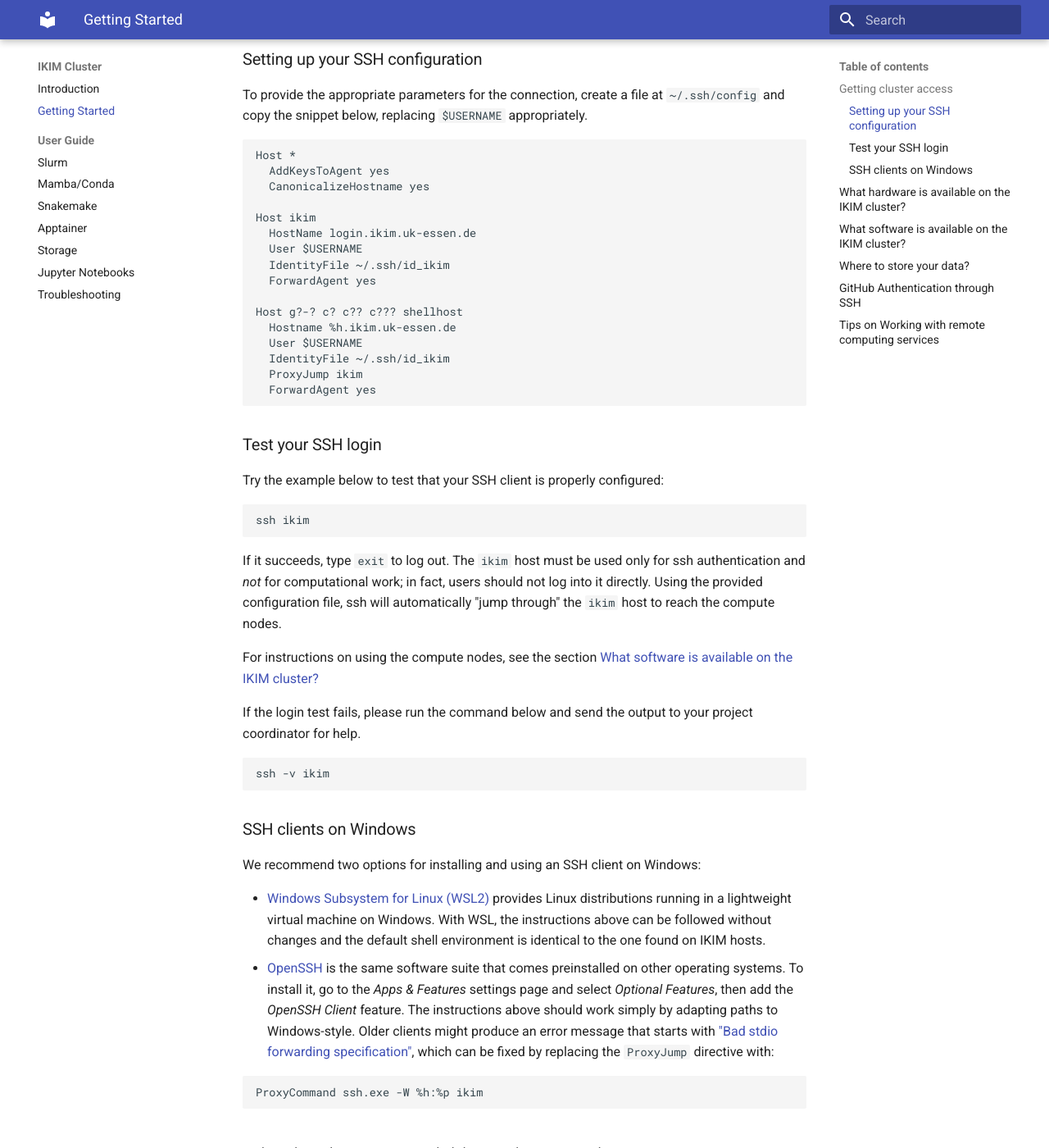
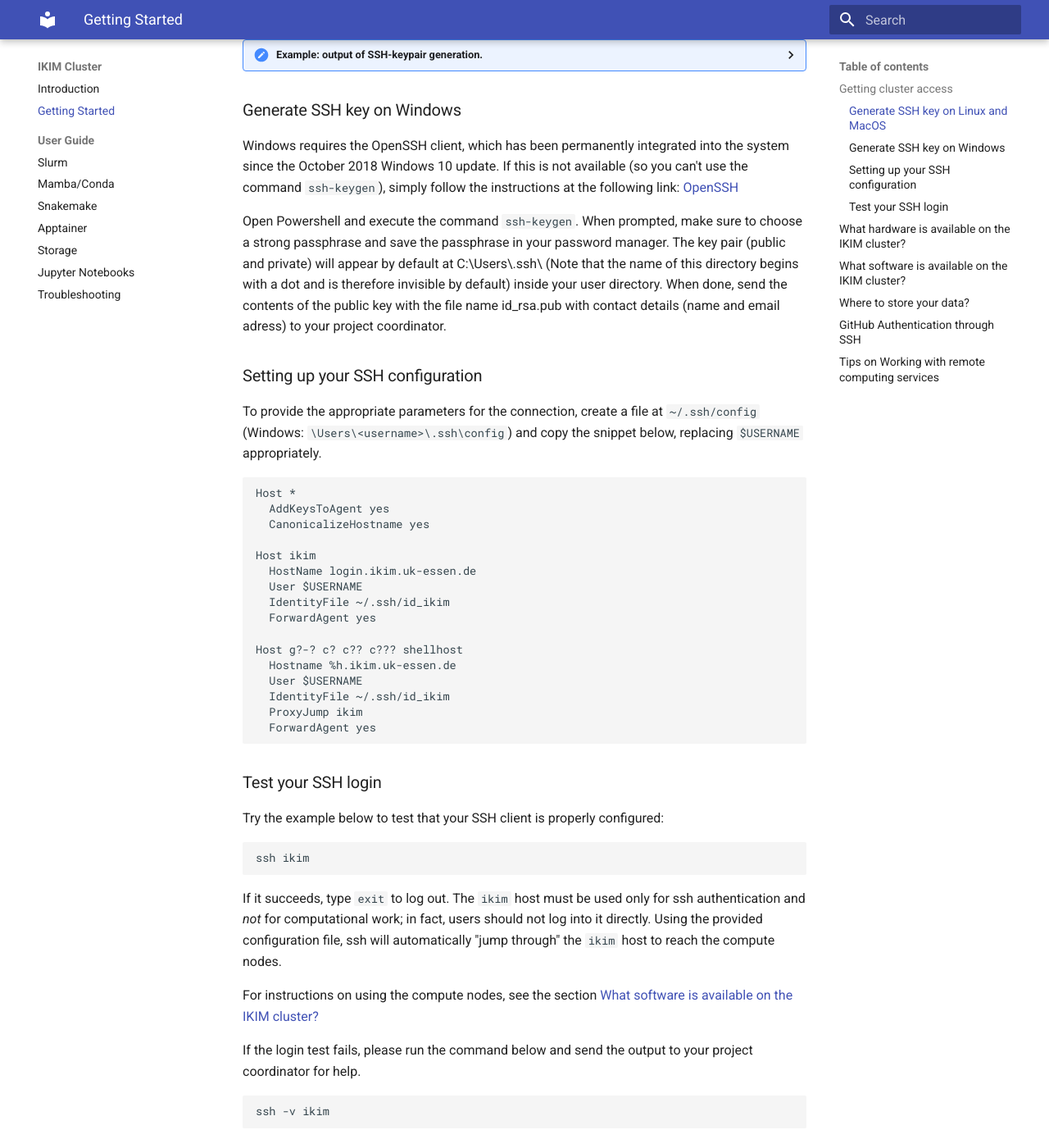
Before and after one commit to IKIM-Essen/ClusterDocs, an MkDocs documentation site: the page built from docs/getting-started.md, in a window 1280 px wide and 1400 px high, scrolled down 874 px. Shown: the whole window at 82% size. Built offline with MkDocs 1.6.1 and Material for MkDocs 9.7.7, drawn with Linux system fonts in a browser that asks for light colours; some of the changed text lies outside the part shown.

Commit message:
Added chapter for windows

````diff
--- a/docs/getting-started.md
+++ b/docs/getting-started.md
@@ -7,6 +7,8 @@ If you have any questions, please reach out to your project coordinator for help
 ## Getting cluster access
 
 _Note: we assume that you are using a Linux or MacOS operating system. If you are using Windows, please see below for recommendations._
+
+### Generate SSH key on Linux and MacOS
 
 To get access to the IKIM computing infrastructure you need an SSH key. Use the command below to create your SSH key. When prompted, make sure to choose a **strong passphrase** and save the passphrase in your password manager.
 
@@ -68,9 +70,15 @@ ssh-ed25519 [long random string] <user>@<host>
 
 </details>
 
+### Generate SSH key on Windows
+
+Windows requires the OpenSSH client, which has been permanently integrated into the system since the October 2018 Windows 10 update. If this is not available (so you can't use the command `ssh-keygen`), simply follow the instructions at the following link: [OpenSSH](https://learn.microsoft.com/en-us/windows-server/administration/openssh/openssh_install_firstuse?tabs=gui#install-openssh-using-windows-settings)
+
+Open Powershell and execute the command `ssh-keygen`. When prompted, make sure to choose a strong passphrase and save the passphrase in your password manager. The key pair (public and private) will appear by default at C:\Users\<username>\.ssh\ (Note that the name of this directory begins with a dot and is therefore invisible by default) inside your user directory. When done, send the contents of the public key with the file name id_rsa.pub with contact details (name and email adress) to your project coordinator.
+
 ### Setting up your SSH configuration
 
-To provide the appropriate parameters for the connection, create a file at `~/.ssh/config` and copy the snippet below, replacing `$USERNAME` appropriately.
+To provide the appropriate parameters for the connection, create a file at `~/.ssh/config` (Windows: `\Users\<username>\.ssh\config`) and copy the snippet below, replacing `$USERNAME` appropriately.
 
 ```ssh
 Host *
@@ -109,16 +117,6 @@ If the login test fails, please run the command below and send the output to you
 ssh -v ikim
 ```
 
-### SSH clients on Windows
-
-We recommend two options for installing and using an SSH client on Windows:
-
-- [Windows Subsystem for Linux (WSL2)](https://docs.microsoft.com/en-us/windows/wsl/about) provides Linux distributions running in a lightweight virtual machine on Windows. With WSL, the instructions above can be followed without changes and the default shell environment is identical to the one found on IKIM hosts.
-- [OpenSSH](https://docs.microsoft.com/en-us/windows-server/administration/openssh/openssh_overview) is the same software suite that comes preinstalled on other operating systems. To install it, go to the _Apps & Features_ settings page and select _Optional Features_, then add the _OpenSSH Client_ feature. The instructions above should work simply by adapting paths to Windows-style. Older clients might produce an error message that starts with ["Bad stdio forwarding specification"](https://github.com/PowerShell/Win32-OpenSSH/issues/1172), which can be fixed by replacing the `ProxyJump` directive with:
-
-  ```text
-  ProxyCommand ssh.exe -W %h:%p ikim
-  ```
 
 ## What hardware is available on the IKIM cluster?
 
````
